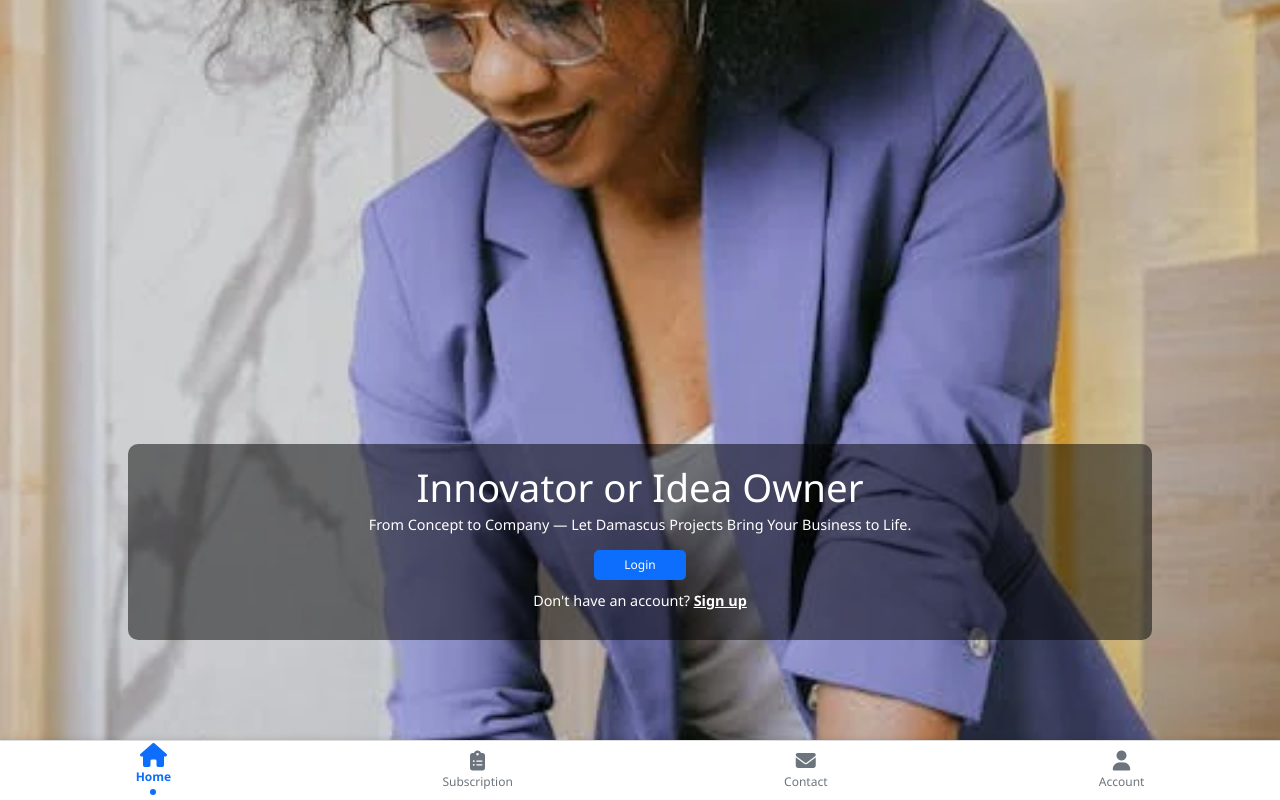
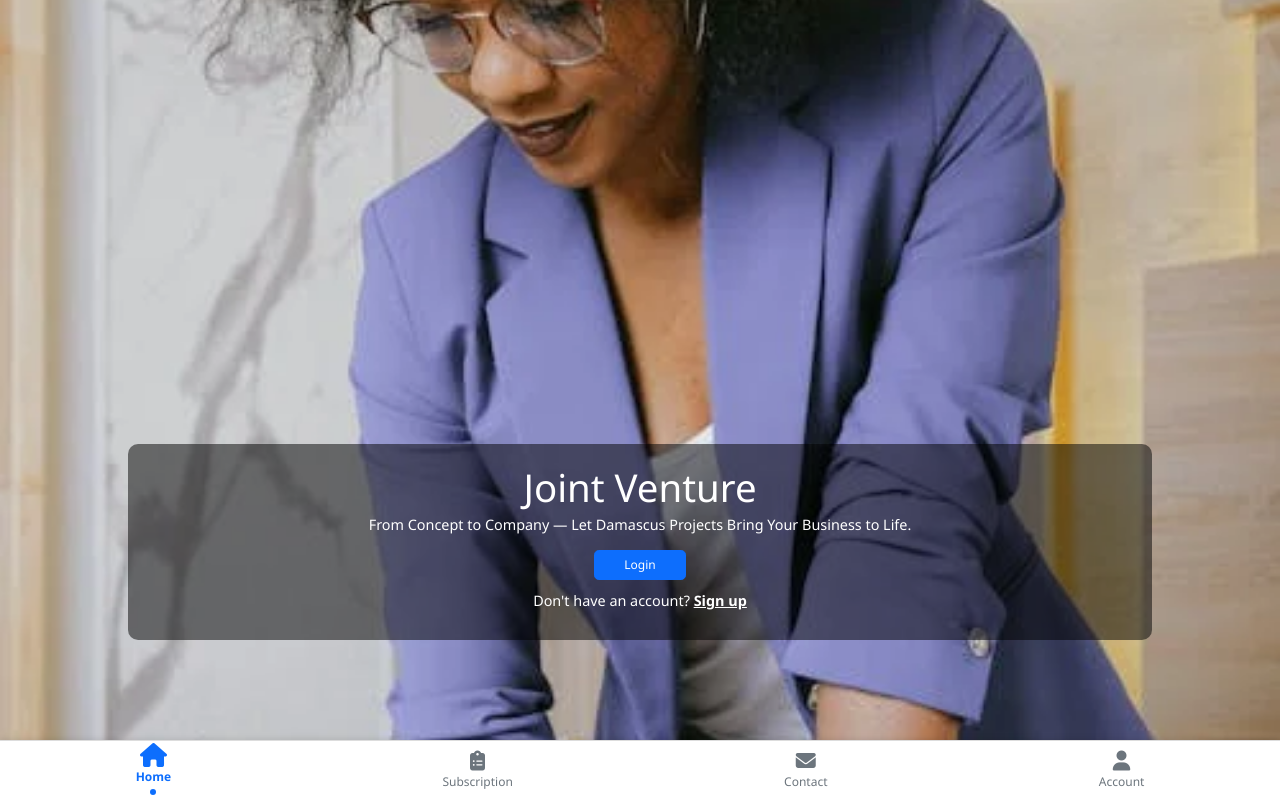
Before and after one commit to Abuqataada/damascusapp, a Flask app: page / in a window 1280 px wide. Run offline with Flask 3, Linux system fonts and the light colour scheme; some libraries are stand-ins or nearby versions.

Commit message:
update20072025

```diff
--- a/app.py
+++ b/app.py
@@ -23,17 +23,17 @@ db_password = quote_plus(os.getenv('DB_PASSWORD', 'sample_password'))
 app.config['SECRET_KEY'] = os.environ.get('SECRET_KEY', 'devkey')
 
 # Choose database based on environment
-#if os.getenv('FLASK_ENV') == 'production':
-db_user = os.getenv('DB_USER', 'cpaneluser_damascus_developer')
-db_host = os.getenv('DB_HOST', 'localhost')
-db_port = os.getenv('DB_PORT', '5432')
-db_name = os.getenv('DB_NAME', 'cpaneluser_damascus_app')
+if os.getenv('FLASK_ENV') == 'production':
+    db_user = os.getenv('DB_USER', 'cpaneluser_damascus_developer')
+    db_host = os.getenv('DB_HOST', 'localhost')
+    db_port = os.getenv('DB_PORT', '5432')
+    db_name = os.getenv('DB_NAME', 'cpaneluser_damascus_app')
 
-app.config['SQLALCHEMY_DATABASE_URI'] = (
+    app.config['SQLALCHEMY_DATABASE_URI'] = (
     f"postgresql+psycopg2://{db_user}:{db_password}@{db_host}:{db_port}/{db_name}"
     )
-#else:
-#    app.config['SQLALCHEMY_DATABASE_URI'] = 'sqlite:///site.db'
+else:
+    app.config['SQLALCHEMY_DATABASE_URI'] = 'sqlite:///site.db'
 
 app.config['SQLALCHEMY_TRACK_MODIFICATIONS'] = False
 
--- a/templates/index.html
+++ b/templates/index.html
@@ -34,7 +34,7 @@
     <div class="carousel-item active">
       <div class="hero-slide" style="background-image: url('{{ url_for('static', filename='images/1.webp') }}');">
         <div class="carousel-caption text-center">
-          <h1 class="display-3 display-md-2 display-lg-1 animate__animated animate__fadeInDown">Innovator or Idea Owner</h1>
+          <h1 class="display-3 display-md-2 display-lg-1 animate__animated animate__fadeInDown">Joint Venture</h1>
           <p class="lead fs-4 fs-md-3 fs-lg-2 animate__animated animate__fadeInUp">From Concept to Company — Let Damascus Projects Bring Your Business to Life.</p>
 
           <!-- Auth Buttons - Vertical Layout -->
```
Also changed, not shown: instance/site.db.
